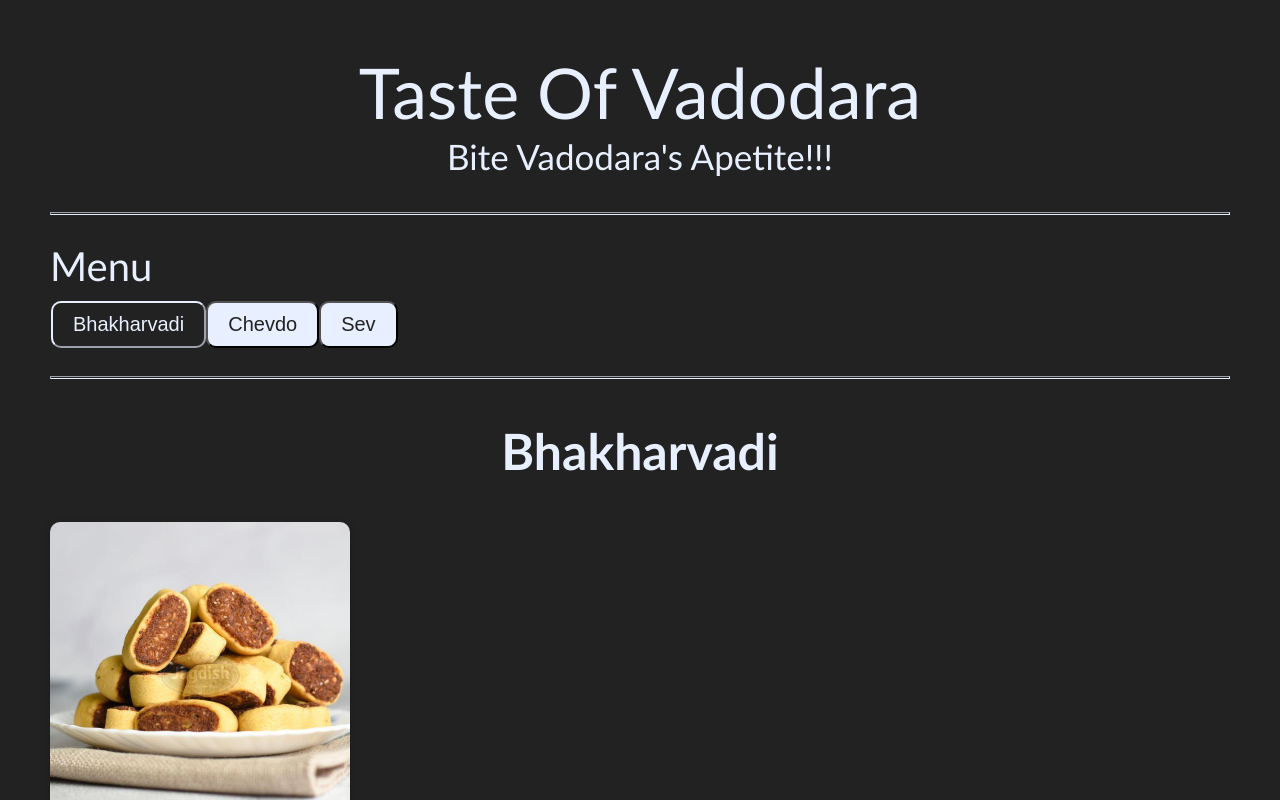
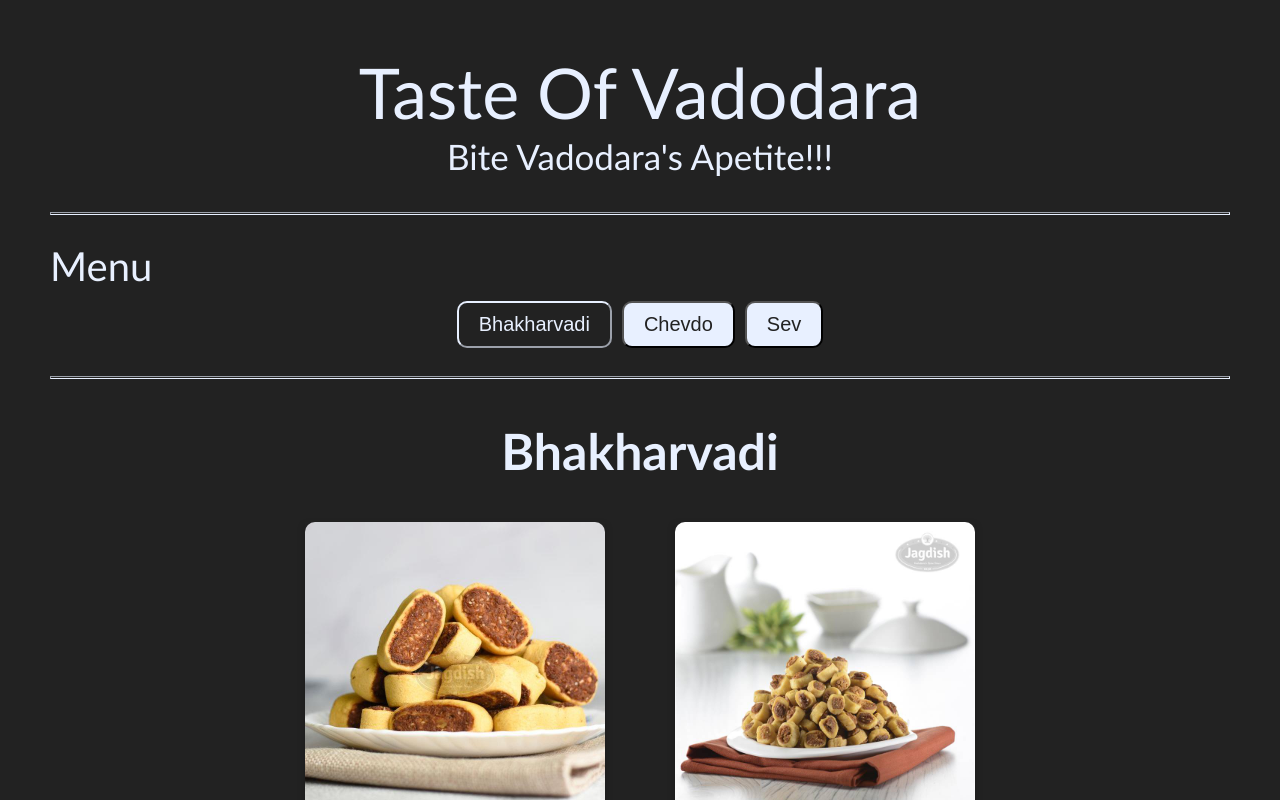
Before and after one commit to busycaesar/Front-end_Projects, a website: page Taste_Of_Vadodara/src/index.html in a window 1280 px wide. Both pictures are taken after a click on the button "Bhakharvadi". Shown: the top 800 px of the page. Drawn offline with Linux system fonts and the light colour scheme.

Commit message:
Final Commit.

```diff
--- a/Taste_Of_Vadodara/src/css/sakura.css
+++ b/Taste_Of_Vadodara/src/css/sakura.css
@@ -46,6 +46,12 @@ nav {
   margin-top: 10px;
   padding: 1px 1px;
   overflow: hidden;
+}
+
+#btn0,
+#btn1,
+#btn1 {
+  margin-right: 10px;
 }
 
 .button:focus:enabled,
@@ -99,7 +105,7 @@ input[type="button"]:hover:enabled {
 }
 
 .flip-card-front img,
-.flip-card-back {
+.flip-card-back{
   border-radius: 10px;
 }
 
@@ -109,10 +115,19 @@ input[type="button"]:hover:enabled {
   transform: rotateY(180deg);
 }
 
+section {
+  display: flex;
+  justify-content: center;
+  flex-wrap: wrap;
+  gap: 70px;
+  margin: 1px;
+}
+
 #category-products h4 {
   font-size: 20px;
 }
 
 #category-products p {
+  margin: 10px;
   font-size: 20px;
 }
--- a/Taste_Of_Vadodara/src/index.html
+++ b/Taste_Of_Vadodara/src/index.html
@@ -25,7 +25,7 @@
     <span style="border-radius: 10px; font-size: 40px">Menu</span>
     <br />
     <!-- THE MENU LOADS AS SOON AS THE PAGE IS LOADED. -->
-    <nav id="menu"></nav>
+    <nav id="menu" style="text-align: center;"></nav>
 
     <br />
     <hr />
@@ -35,7 +35,7 @@
       <h2 id="selected-category" style="font-size: 50px; text-align: center"></h2>
 
       <!-- THE PRODUCTS INCLUDED IN THE CATEGORY. -->
-      <div id="category-products"></div>
+      <section id="category-products"></section>
     </main>
 
     <!-- JavaScript Data Files -->
--- a/Taste_Of_Vadodara/src/js/app.js
+++ b/Taste_Of_Vadodara/src/js/app.js
@@ -96,7 +96,7 @@ function createCard(element) {
   price.innerHTML = new Intl.NumberFormat("de-DE", {
     style: "currency",
     currency: "CAD"
-  }).format(element.price);
+  }).format(element.price)+"/Kg";
 
   frontDiv.appendChild(imageOfProduct);
   backDiv.appendChild(title);
```
